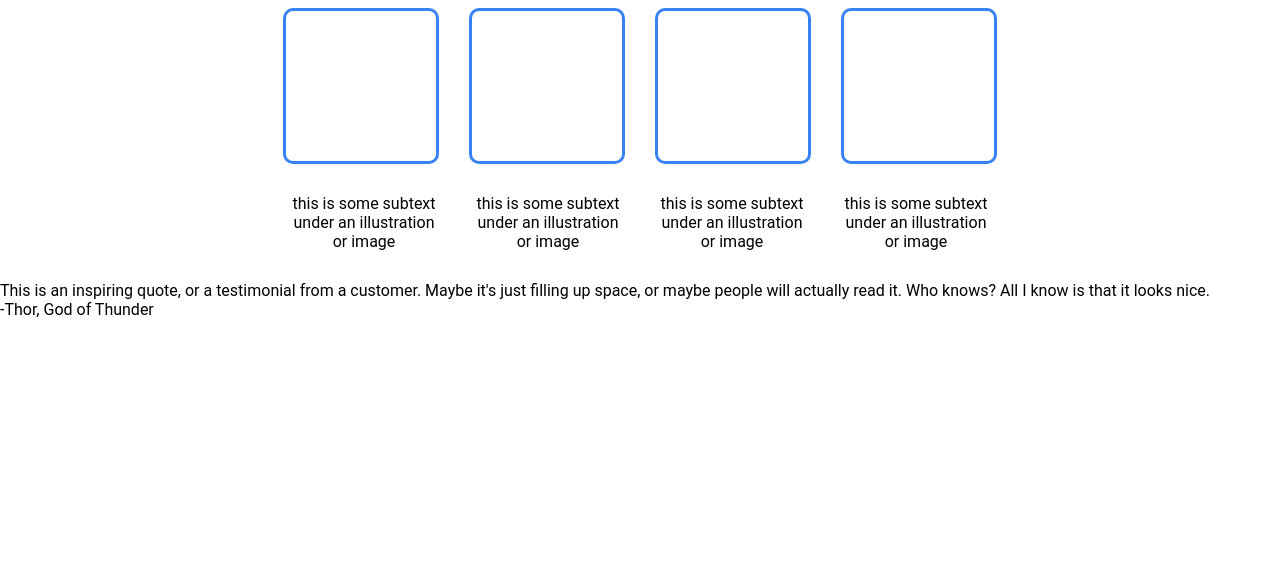
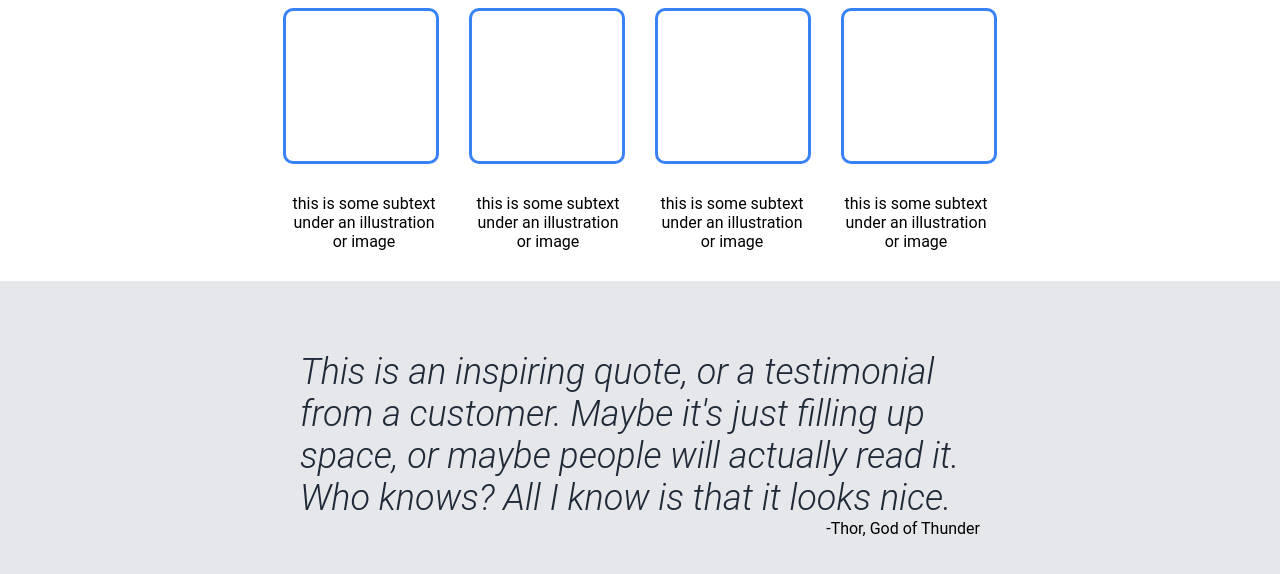
Before and after one commit to vukmilenkovic/project_01-landing_page, a plain HTML site: page index.html in a window 1280 px wide. Shown: the part 366-940 px from the top of the page. Before the commit the page ends 800 px from the top, so only its background shows below. Drawn offline with Linux system fonts and the light colour scheme.

Commit message:
Added the initial styles for the quote section of the document. Also took the quote out of the div and put it in it's own div for easier manipulation

```diff
--- a/index.html
+++ b/index.html
@@ -52,7 +52,9 @@
 
     <div class="quote-container">
         <p class="quote-text">This is an inspiring quote, or a testimonial from a customer. Maybe it's just filling up space, or maybe people will actually read it. Who knows? All I know is that it looks nice.</p>
-        <p class="quote">-Thor, God of Thunder</p>
+        <div class="quote">
+            <p>-Thor, God of Thunder</p>
+        </div>
     </div>
     <footer>
         <div class="footer">
--- a/styles.css
+++ b/styles.css
@@ -111,3 +111,24 @@
     width: 150px;
     text-align: center;
 }
+
+/* Quote section */
+.quote-container {
+    display: flex;
+    flex-direction: column;
+    justify-content: space-around;
+    align-items: center;
+    background-color: #e5e7eb;
+    padding: 70px 300px;
+}
+
+.quote-text {
+    font-size: 36px;
+    color: #1f2937;
+    font-weight: 300;
+    font-style: italic;
+}
+
+.quote {
+    align-self: flex-end;
+}
```
